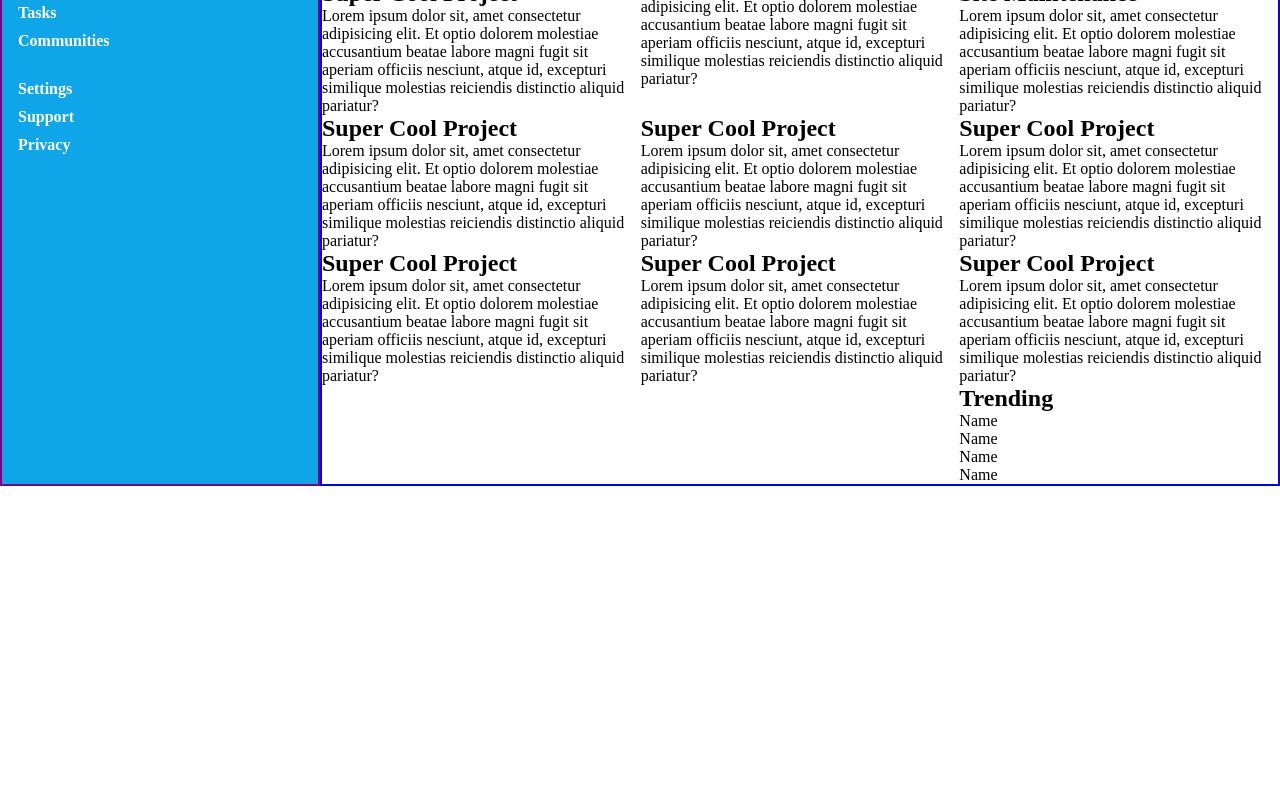
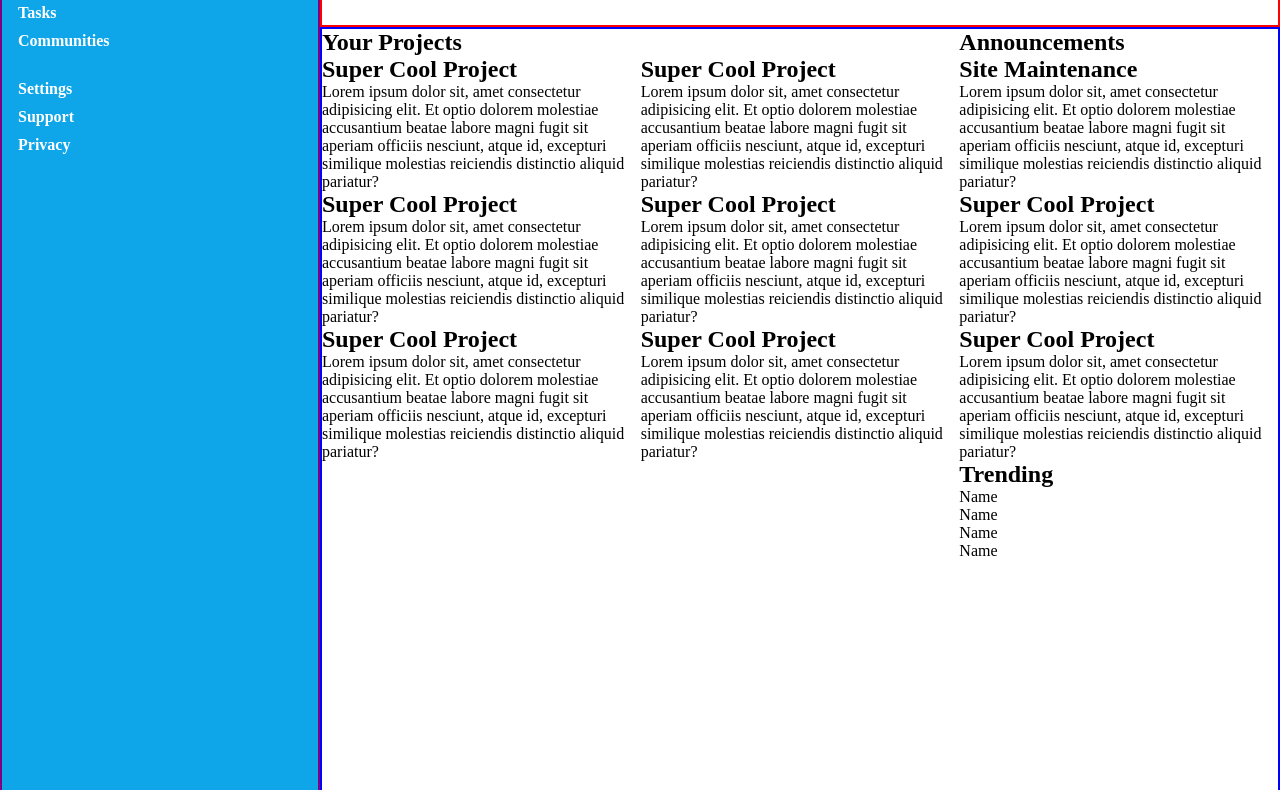
Before and after one commit to felipe-amorim21/Admin-Dashboard, a plain HTML site: page index.html in a window 1280 px wide. Shown: the part 183-973 px from the top of the page. Before the commit the page ends 800 px from the top, so only its background shows below. Drawn offline with Linux system fonts and the light colour scheme.

Commit message:
Fixed main layout

```diff
--- a/index.html
+++ b/index.html
@@ -42,9 +42,9 @@
         </div>
     </div>
     <div class="main-content">
+        <h2>Your Projects</h2>
         <div class="projects">
             <article>
-                <h2>Your Projects</h2>
                 <h2>Super Cool Project</h2>
                 <p>Lorem ipsum dolor sit, amet consectetur adipisicing elit. Et optio dolorem molestiae accusantium beatae labore magni fugit sit aperiam officiis nesciunt, atque id, excepturi similique molestias reiciendis distinctio aliquid pariatur?</p>
             </article>
@@ -69,8 +69,8 @@
                 <p>Lorem ipsum dolor sit, amet consectetur adipisicing elit. Et optio dolorem molestiae accusantium beatae labore magni fugit sit aperiam officiis nesciunt, atque id, excepturi similique molestias reiciendis distinctio aliquid pariatur?</p>
             </article>
         </div>
+        <h2>Announcements</h2>
         <div class="announcements">
-            <h2>Announcements</h2>
             <article>
                 <h2>Site Maintenance</h2>
                 <p>Lorem ipsum dolor sit, amet consectetur adipisicing elit. Et optio dolorem molestiae accusantium beatae labore magni fugit sit aperiam officiis nesciunt, atque id, excepturi similique molestias reiciendis distinctio aliquid pariatur?</p>
--- a/style.css
+++ b/style.css
@@ -68,12 +68,13 @@ body {
     grid-column: 2 / -1;
     grid-row: 2 / -1;
     display: grid;
+    grid-template-rows: auto 1fr 1fr ;
     grid-template-columns: 2fr 1fr;
 }
 
 .main-content .projects {
     grid-column: 1  ;
-    grid-row: 1;
+    grid-row: 2;
     display: grid;
     grid-template-columns: repeat(auto-fit, minmax(250px, 1fr))
 }
@@ -82,7 +83,7 @@ body {
     grid-column: 2;
 }
 .main-content .announcements{
-    grid-row: 1;
+    grid-row: 2;
 }
 .main-content .trending {
     grid-column: 2;
```
